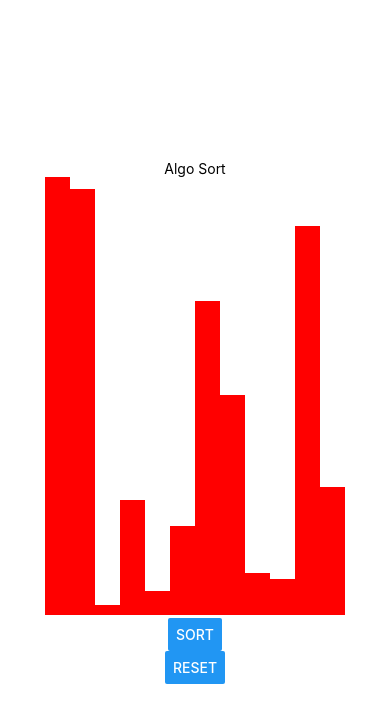
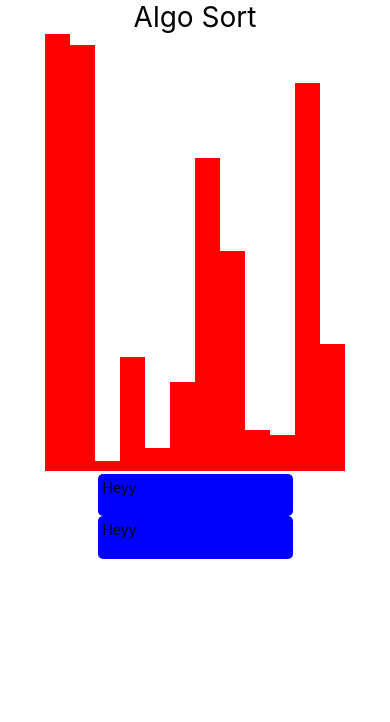
Before and after one commit to cgf5033/Sort-Visualization-App, a React Native app in the folder client/: screen / in a window 390 px wide. Shown: the top 722 px of the page. Built offline with nearby package versions, Linux system fonts and the light colour scheme.

Commit message:
updated buttons and expo

```diff
--- a/client/App.js
+++ b/client/App.js
@@ -1,15 +1,29 @@
-import { StatusBar } from 'expo-status-bar';
-import { StyleSheet, Text, View, Button } from 'react-native';
+import React, { useState, useEffect } from 'react';
+import { StyleSheet, Text, View, Button, TouchableOpacity, SafeAreaView } from 'react-native';
+import styled from 'styled-components/native';
 import Sort from './Components/Sort';
 
 export default function App() {
   return (
-    <View style={styles.container}>
-      <Text>Algo Sort</Text>
+    <SafeAreaView style={styles.container}>
+      <Text style={styles.title}>Algo Sort</Text>
       <Sort />
-      <Button title='Sort' onClick={() => console.log('Hello!!')}/>
-      <Button title='Reset' onClick={() => console.log('Hello!!')}/>
-    </View>
+      <TouchableOpacity title='Sort' onPress={() => console.log('Pee')}/>
+      <TouchableOpacity onPress={() => console.log('Pee')} style={{
+        backgroundColor: 'blue',
+        width: '50%',
+        height: '5%',
+        borderRadius: '5px',
+        padding: '5px',
+      }}><Text>Heyy</Text></TouchableOpacity>
+      <TouchableOpacity onPress={() => console.log('Pee')} style={{
+        backgroundColor: 'blue',
+        width: '50%',
+        height: '5%',
+        borderRadius: '5px',
+        padding: '5px',
+      }}><Text>Heyy</Text></TouchableOpacity>
+    </SafeAreaView>
   );
 }
 
@@ -18,7 +32,11 @@ const styles = StyleSheet.create({
     flex: 1,
     backgroundColor: '#fff',
     alignItems: 'center',
-    justifyContent: 'center',
+    // justifyContent: 'center',
+  },
+  title: {
+    fontSize: 28,
+
   },
 
 });
--- a/client/package.json
+++ b/client/package.json
@@ -10,12 +10,13 @@
     "eject": "expo eject"
   },
   "dependencies": {
-    "expo": "~44.0.0",
+    "expo": "^44.0.0",
     "expo-status-bar": "~1.2.0",
     "react": "17.0.1",
     "react-dom": "17.0.1",
     "react-native": "0.64.3",
-    "react-native-web": "0.17.1"
+    "react-native-web": "0.17.1",
+    "styled-components": "^5.3.5"
   },
   "devDependencies": {
     "@babel/core": "^7.12.9"
```
Also changed, not shown: 1 other file (tests, documents, lock files or other folders).
